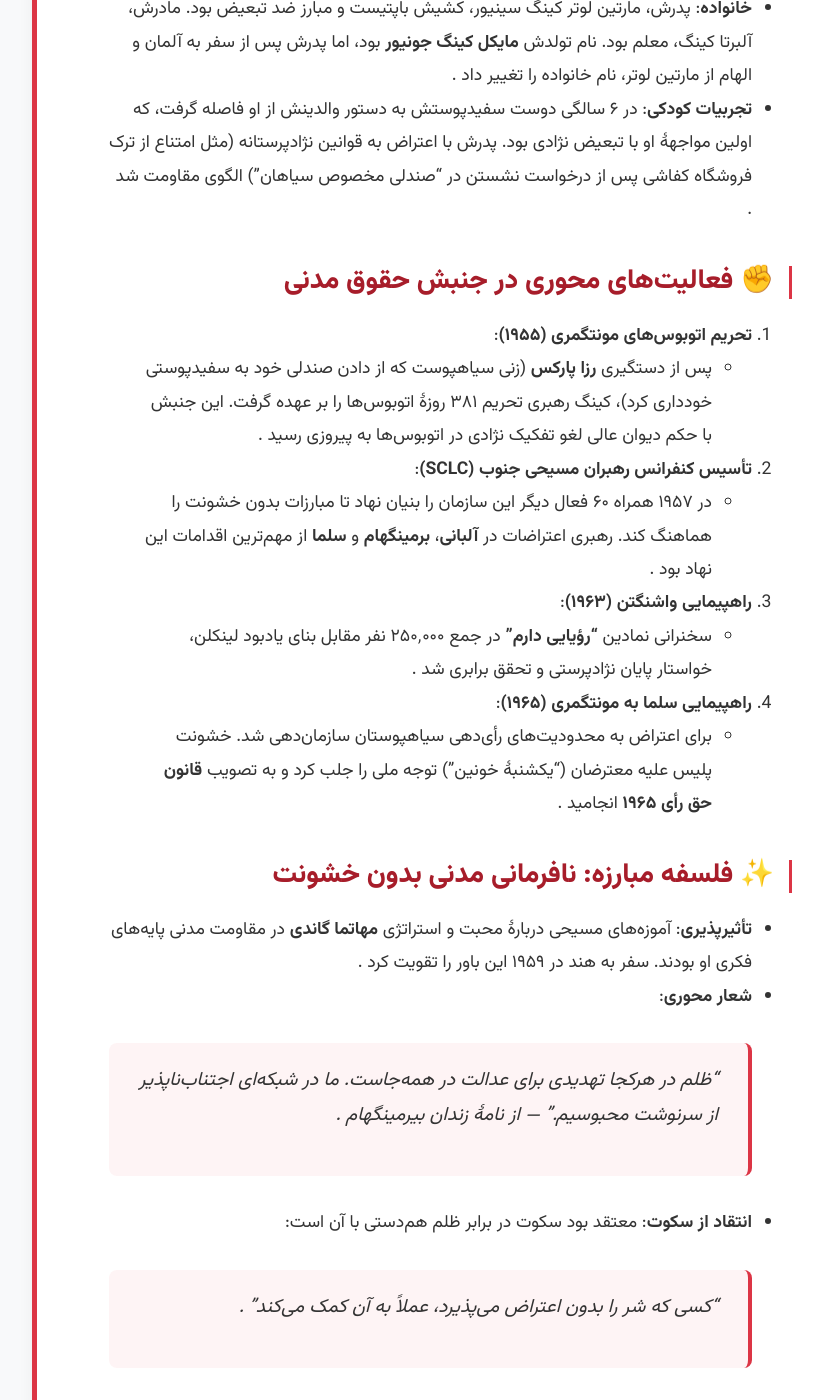
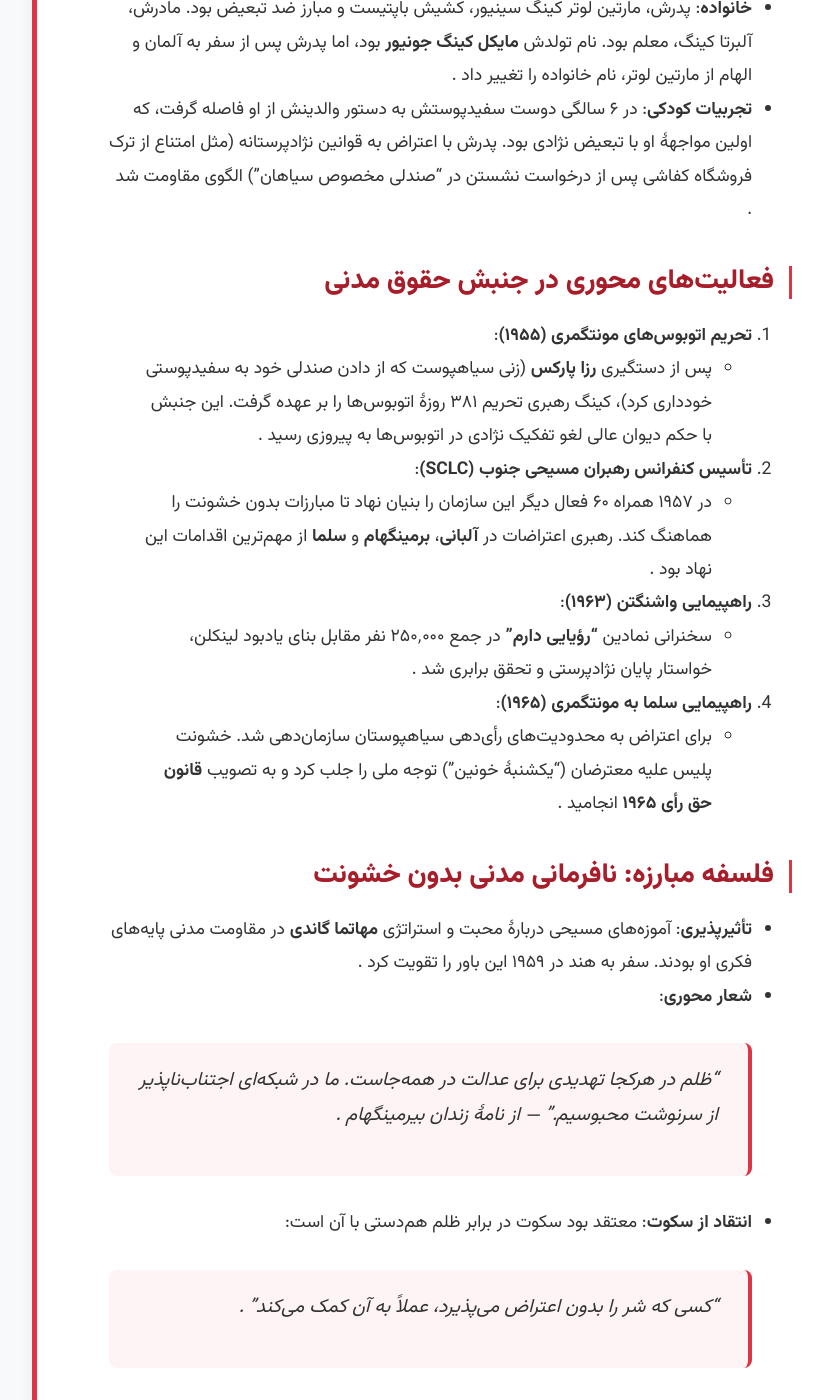
Before and after one commit to darkblog/darkblog.github.io, a Jekyll site: the page built from _posts/2025-6-28-5.md, in a window 1280 px wide and 1400 px high, scrolled down 667 px. Shown: the whole window, without its empty margins (208-1031 px from the left). Built offline with Jekyll 4.4.1, drawn with Linux system fonts in a browser that asks for light colours; some of the changed text lies outside the part shown.

Commit message:
Update 2025-6-28-5.md

```diff
--- a/_posts/2025-6-28-5.md
+++ b/_posts/2025-6-28-5.md
@@ -3,13 +3,13 @@ layout: post
 title: مارتین لوتر کینگ جونیور - نماد مبارزه‌ی بدون خشونت برای برابری نژادی
 ---
 
-## 🔍 زندگی‌نامه کلیدی
+## زندگی‌نامه کلیدی
 **تولد و خانواده**:
 - **زادروز**: ۱۵ ژانویهٔ ۱۹۲۹ در آتلانتا، جورجیا.
 - **خانواده**: پدرش، مارتین لوتر کینگ سینیور، کشیش باپتیست و مبارز ضد تبعیض بود. مادرش، آلبرتا کینگ، معلم بود. نام تولدش **مایکل کینگ جونیور** بود، اما پدرش پس از سفر به آلمان و الهام از مارتین لوتر، نام خانواده را تغییر داد .
 - **تجربیات کودکی**: در ۶ سالگی دوست سفیدپوستش به دستور والدینش از او فاصله گرفت، که اولین مواجههٔ او با تبعیض نژادی بود. پدرش با اعتراض به قوانین نژادپرستانه (مثل امتناع از ترک فروشگاه کفاشی پس از درخواست نشستن در "صندلی مخصوص سیاهان") الگوی مقاومت شد .
 
-## ✊ فعالیت‌های محوری در جنبش حقوق مدنی
+## فعالیت‌های محوری در جنبش حقوق مدنی
 1. **تحریم اتوبوس‌های مونتگمری (۱۹۵۵)**:
    - پس از دستگیری **رزا پارکس** (زنی سیاهپوست که از دادن صندلی خود به سفیدپوستی خودداری کرد)، کینگ رهبری تحریم ۳۸۱ روزهٔ اتوبوس‌ها را بر عهده گرفت. این جنبش با حکم دیوان عالی لغو تفکیک نژادی در اتوبوس‌ها به پیروزی رسید .
 2. **تأسیس کنفرانس رهبران مسیحی جنوب (SCLC)**:
@@ -19,14 +19,14 @@ title: مارتین لوتر کینگ جونیور - نماد مبارزه‌ی
 4. **راهپیمایی سلما به مونتگمری (۱۹۶۵)**:
    - برای اعتراض به محدودیت‌های رأی‌دهی سیاهپوستان سازمان‌دهی شد. خشونت پلیس علیه معترضان ("یکشنبهٔ خونین") توجه ملی را جلب کرد و به تصویب **قانون حق رأی ۱۹۶۵** انجامید .
 
-## ✨ فلسفه مبارزه: نافرمانی مدنی بدون خشونت
+## فلسفه مبارزه: نافرمانی مدنی بدون خشونت
 - **تأثیرپذیری**: آموزه‌های مسیحی دربارهٔ محبت و استراتژی **مهاتما گاندی** در مقاومت مدنی پایه‌های فکری او بودند. سفر به هند در ۱۹۵۹ این باور را تقویت کرد .
 - **شعار محوری**:
   > "ظلم در هرکجا تهدیدی برای عدالت در همه‌جاست. ما در شبکه‌ای اجتناب‌ناپذیر از سرنوشت محبوسیم." — از نامهٔ زندان بیرمینگهام .
 - **انتقاد از سکوت**: معتقد بود سکوت در برابر ظلم هم‌دستی با آن است:
   > "کسی که شر را بدون اعتراض می‌پذیرد، عملاً به آن کمک می‌کند" .
 
-## 🏆 دستاوردها و جوایز
+## دستاوردها و جوایز
 - **جایزهٔ صلح نوبل (۱۹۶۴)**: به‌عنوان جوان‌ترین دریافتندهٔ آن زمان، برای مبارزهٔ بدون خشونت علیه تبعیض نژادی انتخاب شد .
 - **قوانین تاریخی**: حضور در مراسم امضای **قانون حقوق مدنی ۱۹۶۴** (منع تبعیض نژادی در اماکن عمومی) و **قانون حق رأی ۱۹۶۵** .
 
@@ -38,14 +38,14 @@ title: مارتین لوتر کینگ جونیور - نماد مبارزه‌ی
 | ۱۹۶۵    | حق رأی                     | ممنوعیت آزمون‌های سواد برای محرومیت سیاه‌پوستان |
 | ۱۹۶۸    | منصفانه‌سازی مسکن         | ممنوعیت تبعیض در اجاره و فروش مسکن              |
 
-## ☠️ ترور و میراث
+## ترور و میراث
 - **ترور**: در ۴ آوریل ۱۹۶۸، هنگام ایستادن در بالکن هتلی در ممفیس، تنسی، توسط **جیمز ارل ری** کشته شد. مرگش موجب شورش‌های گسترده در آمریکا شد .
 - **میراث ماندگار**:
   - **روز مارتین لوتر کینگ**: تعطیل فدرال در سومین دوشنبهٔ ژانویه، با تأکید بر "خدمت به جامعه" به‌جای تعطیل صرف .
   - **یادمان‌ها**: بنای یادبود او در واشنگتن دی‌سی (نخستین تندیس یک سیاهپوست در محوطهٔ پارک ملی) و نامگذاری صدها خیابان و شهرستان به افتخارش .
   - **تأثیر جهانی**: الهام‌بخش جنبش‌های ضد آپارتاید آفریقای جنوبی و مقاومت لهستان علیه شوروی .
 
-## 💡 اهمیت امروزین کینگ
+## اهمیت امروزین کینگ
 کینگ نماد مبارزه با نژادپرستی سیستماتیک باقی مانده است. به‌گفتهٔ **بی‌بی‌سی**: محدودیت‌های جدید رأی‌دهی در ایالت‌هایی مانند تگزاس و فلوریدا، که سیاه‌پوستان و فقرا را هدف می‌گیرد، نشان می‌دهد "رؤیای او هنوز محقق نشده" . فرزندش، **برنیس کینگ**، امروز از مردم می‌خواهد با حمایت از قوانین برابری‌خواهانه، میراث او را زنده نگه دارند.
 
 > **در یک نگاه**:
```
